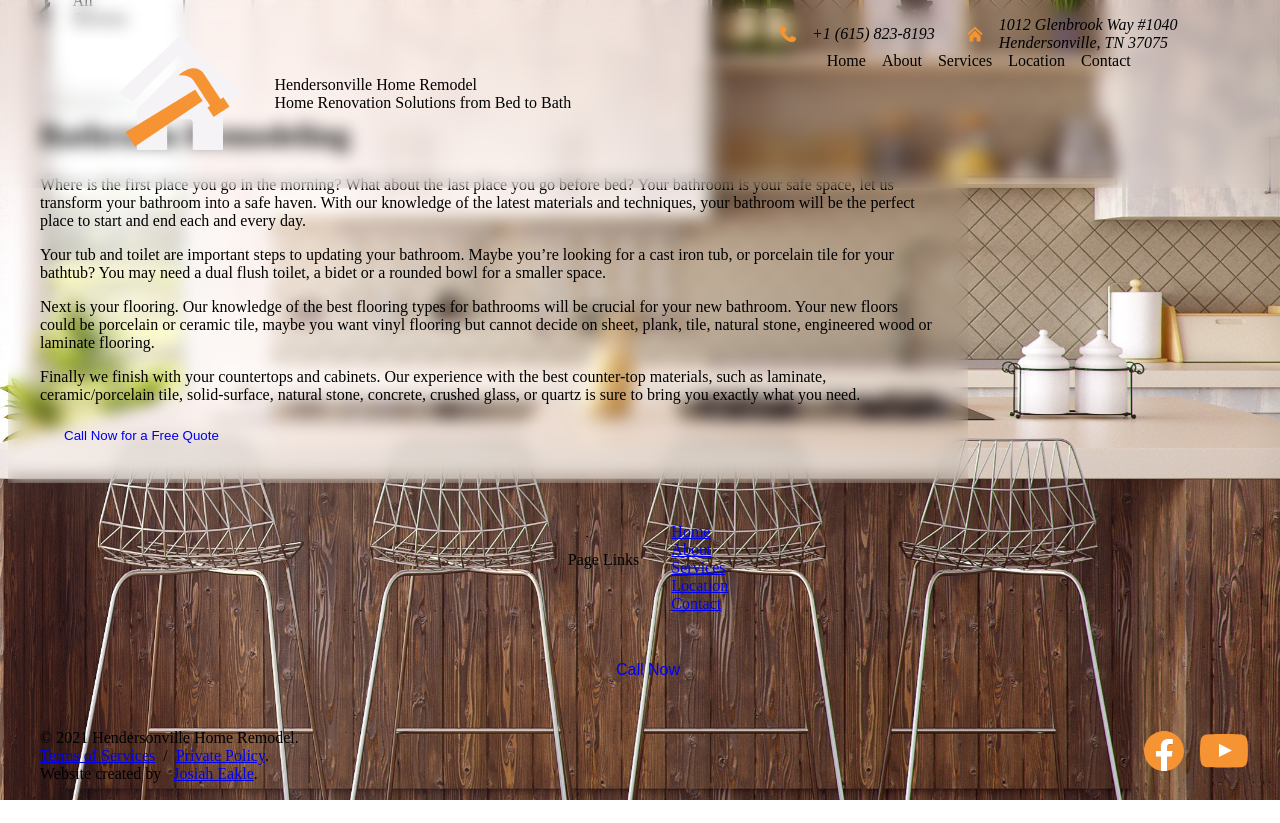
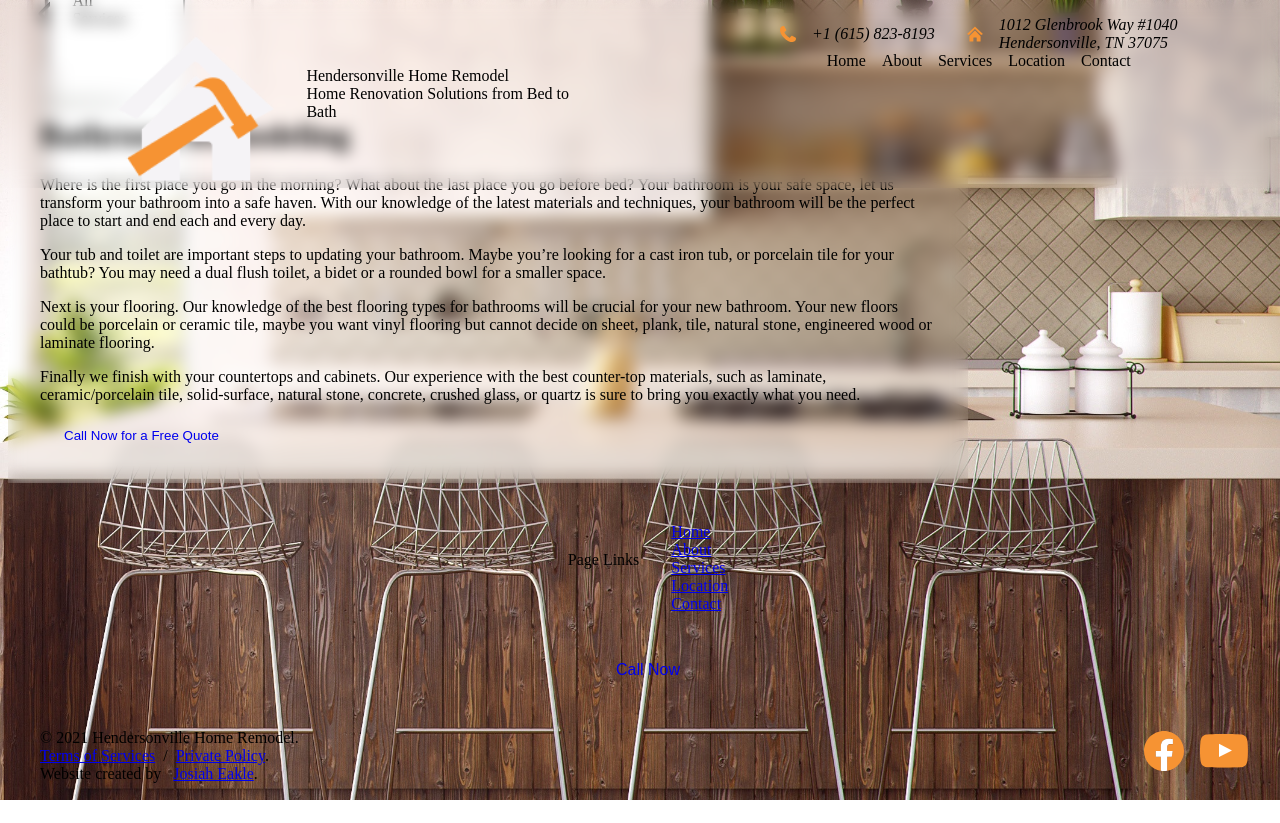
Before and after one commit to josiaheakle/hendersonville-home-remodel-ds, a Gatsby site: page /services/bathroom-remodeling in a window 1280 px wide. Built offline with nearby package versions, Linux system fonts and the light colour scheme; Gatsby itself is replaced by a stand-in of ours.

Commit message:
added width and height to header icon

```diff
--- a/src/components/templates/header/Header.module.css
+++ b/src/components/templates/header/Header.module.css
@@ -38,8 +38,7 @@
 
 .HeadingIcon {
 	transition: padding var(--anim-length);
-	max-height: 8rem;
-	height: inherit;
+	height: 100%;
 	width: auto;
 	padding: 0.25rem;
 }
```
